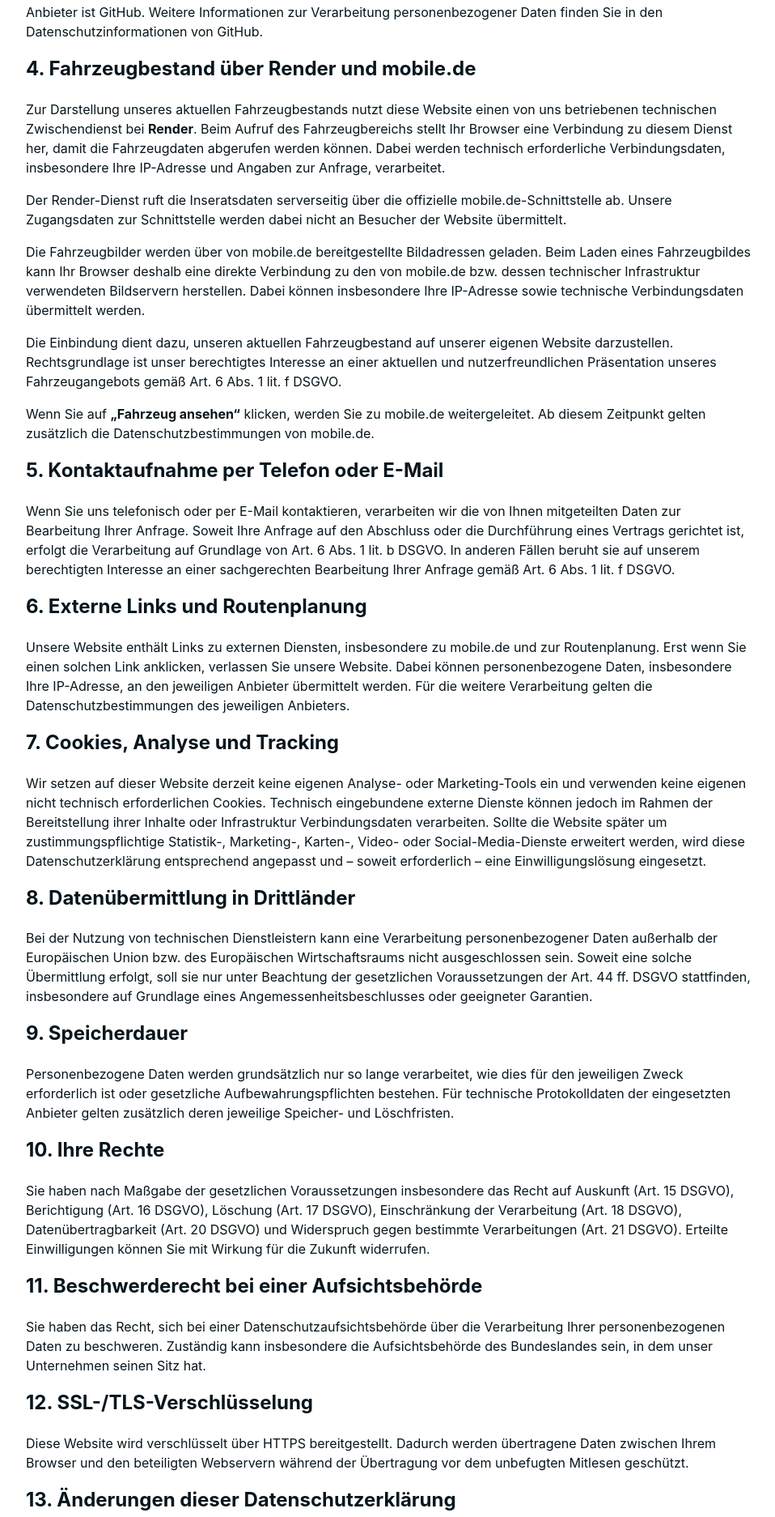
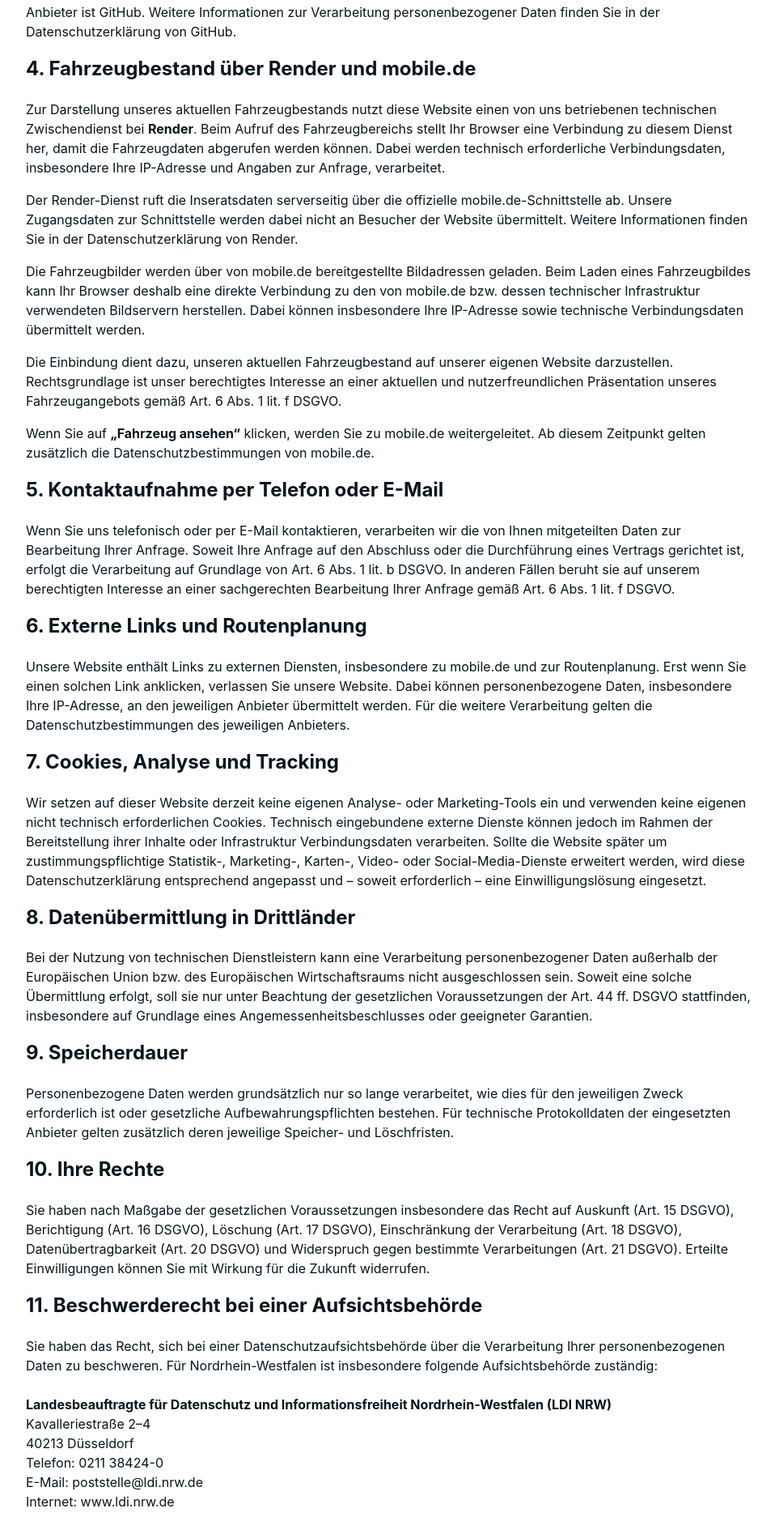
Before and after one commit to 4zhfgjk9zb-dev/AS-Automobile-Bielefeld.de, a website: page datenschutz.html in a window 1280 px wide. Shown: the part 937-2810 px from the top of the page at 81% size, without its empty margins (158-1116 px from the left). Drawn offline with Linux system fonts and the light colour scheme.

Commit message:
Datenschutzerklärung: Aufsichtsbehörde und Anbieterlinks ergänzen

```diff
--- a/datenschutz.html
+++ b/datenschutz.html
@@ -49,7 +49,7 @@
       </p>
       <p>
         Anbieter ist GitHub. Weitere Informationen zur Verarbeitung personenbezogener Daten finden
-        Sie in den Datenschutzinformationen von GitHub.
+        Sie in der <a href="https://docs.github.com/de/site-policy/privacy-policies/github-general-privacy-statement" target="_blank" rel="noopener noreferrer">Datenschutzerklärung von GitHub</a>.
       </p>
 
       <h2>4. Fahrzeugbestand über Render und mobile.de</h2>
@@ -63,7 +63,8 @@
       <p>
         Der Render-Dienst ruft die Inseratsdaten serverseitig über die offizielle
         mobile.de-Schnittstelle ab. Unsere Zugangsdaten zur Schnittstelle werden dabei nicht an
-        Besucher der Website übermittelt.
+        Besucher der Website übermittelt. Weitere Informationen finden Sie in der
+        <a href="https://render.com/privacy" target="_blank" rel="noopener noreferrer">Datenschutzerklärung von Render</a>.
       </p>
       <p>
         Die Fahrzeugbilder werden über von mobile.de bereitgestellte Bildadressen geladen. Beim
@@ -78,8 +79,8 @@
       </p>
       <p>
         Wenn Sie auf <strong>„Fahrzeug ansehen“</strong> klicken, werden Sie zu mobile.de
-        weitergeleitet. Ab diesem Zeitpunkt gelten zusätzlich die Datenschutzbestimmungen von
-        mobile.de.
+        weitergeleitet. Ab diesem Zeitpunkt gelten zusätzlich die
+        <a href="https://www.mobile.de/service/privacyPolicy" target="_blank" rel="noopener noreferrer">Datenschutzbestimmungen von mobile.de</a>.
       </p>
 
       <h2>5. Kontaktaufnahme per Telefon oder E-Mail</h2>
@@ -140,8 +141,14 @@
       <h2>11. Beschwerderecht bei einer Aufsichtsbehörde</h2>
       <p>
         Sie haben das Recht, sich bei einer Datenschutzaufsichtsbehörde über die Verarbeitung Ihrer
-        personenbezogenen Daten zu beschweren. Zuständig kann insbesondere die Aufsichtsbehörde des
-        Bundeslandes sein, in dem unser Unternehmen seinen Sitz hat.
+        personenbezogenen Daten zu beschweren. Für Nordrhein-Westfalen ist insbesondere folgende
+        Aufsichtsbehörde zuständig:<br><br>
+        <strong>Landesbeauftragte für Datenschutz und Informationsfreiheit Nordrhein-Westfalen (LDI NRW)</strong><br>
+        Kavalleriestraße 2–4<br>
+        40213 Düsseldorf<br>
+        Telefon: 0211 38424-0<br>
+        E-Mail: <a href="mailto:poststelle@ldi.nrw.de">poststelle@ldi.nrw.de</a><br>
+        Internet: <a href="https://www.ldi.nrw.de/" target="_blank" rel="noopener noreferrer">www.ldi.nrw.de</a>
       </p>
 
       <h2>12. SSL-/TLS-Verschlüsselung</h2>
```
